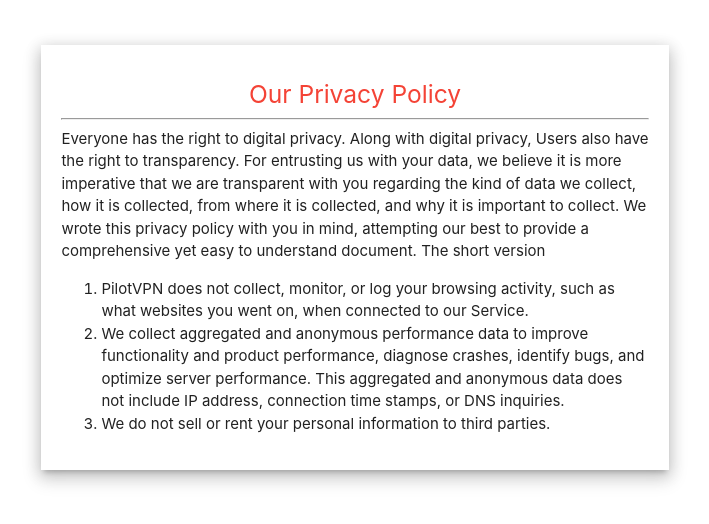
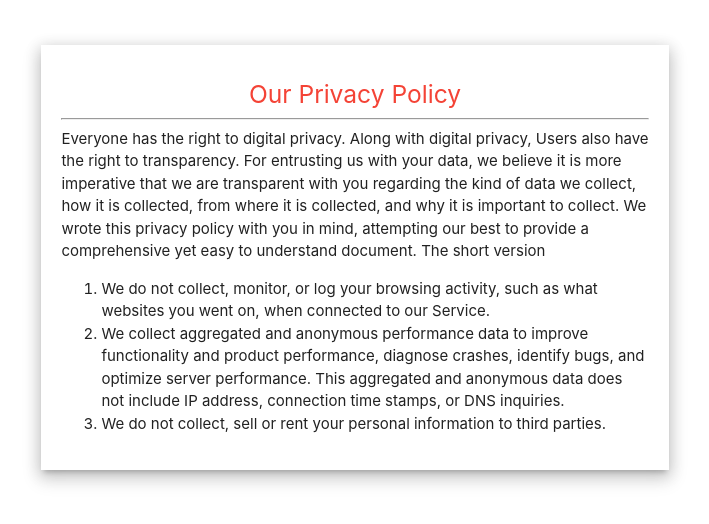
Before and after one commit to CBDEV91/cbdev91.github.io, a plain HTML site: page index.html in a window 1280 px wide. Shown: the whole page, without its empty margins (285-994 px from the left). Drawn offline with nearby package versions, Linux system fonts and the light colour scheme.

Commit message:
Update index.html

```diff
--- a/index.html
+++ b/index.html
@@ -28,7 +28,7 @@
             The short version
             <ol>
                 <li>
-                    PilotVPN does not collect, monitor, or log your browsing activity, such as what websites you went
+                    We do not collect, monitor, or log your browsing activity, such as what websites you went
                     on, when connected to our Service.
                 </li>
                 <li>
@@ -37,7 +37,7 @@
                     anonymous data does not include IP address, connection time stamps, or DNS inquiries.
                 </li>
                 <li>
-                    We do not sell or rent your personal information to third parties.
+                    We do not collect, sell or rent your personal information to third parties.
                 </li>
             </ol>
         </div>
```
